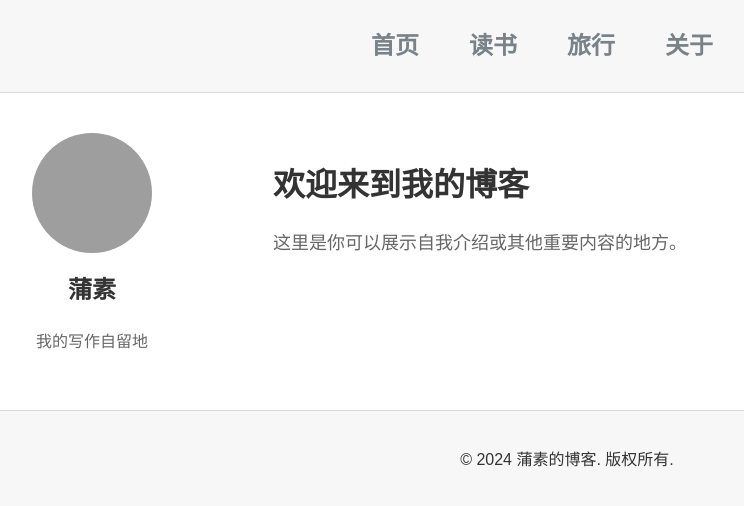
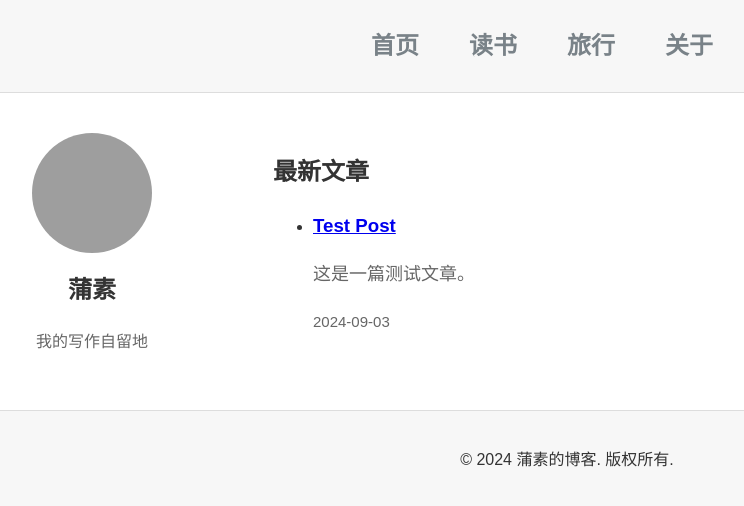
Before and after one commit to pususu/skills-github-pages, a Jekyll site: the page built from index.html, in a window 1280 px wide. Shown: the top 506 px of the page, without its empty margins (73-817 px from the left). Built offline with Jekyll 4.4.1, drawn with Linux system fonts in a browser that asks for light colours; grey boxes are pictures that could not be loaded.

Commit message:
Update default.html

```diff
--- a/_layouts/default.html
+++ b/_layouts/default.html
@@ -32,8 +32,18 @@
         </aside>
 
         <!-- 右侧内容区域 -->
-        <section class="content">
-            {{ content }}
+        <section class="content" style="flex: 3;">
+            <!-- 添加文章列表 -->
+            <h2>最新文章</h2>
+            <ul class="post-list">
+                {% for post in site.posts %}
+                    <li class="post-item">
+                        <h3><a href="{{ post.url }}">{{ post.title }}</a></h3>
+                        <p>{{ post.excerpt }}</p>
+                        <p><small>{{ post.date | date: "%Y-%m-%d" }}</small></p>
+                    </li>
+                {% endfor %}
+            </ul>
         </section>
     </div>
 
```
